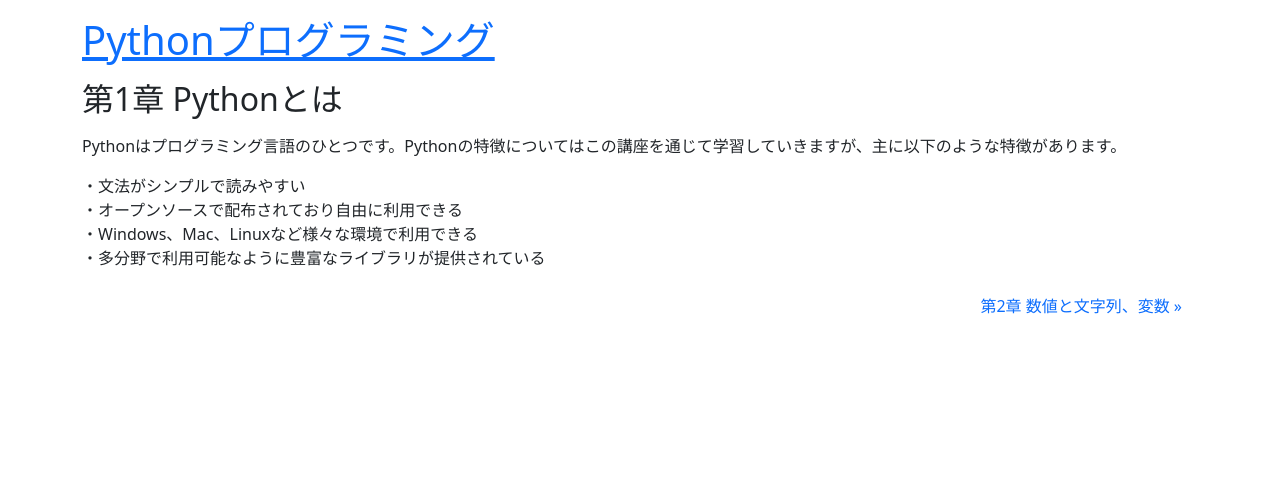
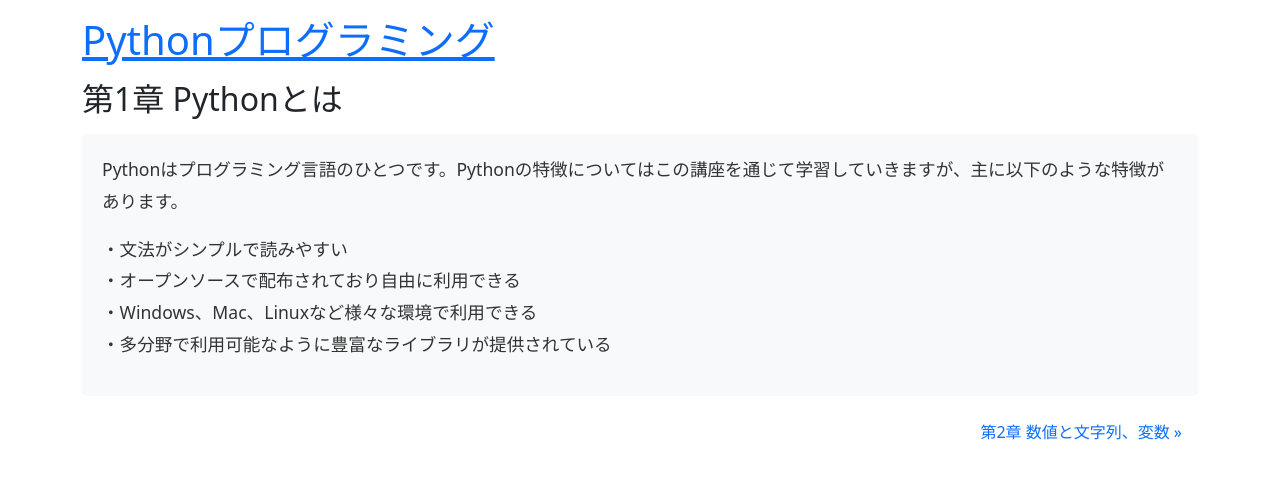
Before and after one commit to s84923/book-On, a Django app: page /books/1/chapters/1 in a window 1280 px wide. Shown: the part 56-535 px from the top of the page. Run offline with Django 4.2, Linux system fonts and the light colour scheme; a user stored in the database is signed in; data comes from the database, SQL or seed files in the repository; parts of the project's set-up code (start-up, migrations or seed data) failed here and were passed over; some libraries are stand-ins or nearby versions.

Commit message:
Update book_chapter.html

```diff
--- a/onboro/templates/onboro/book_chapter.html
+++ b/onboro/templates/onboro/book_chapter.html
@@ -13,13 +13,14 @@
 </h1>
 <h2 class="my-3">{{ chapter.title_with_number }}</h2>
 
-{{ chapter.body|linebreaks }}
+<div class="book-body">
+    {{ chapter.body|linebreaks }}
+</div>
 
-<ul class="nav">
+<ul class="nav mt-3">
     {# 前の章があったら表示 #}
     {% with prev_chapter=chapter.prev_chapter %}
         {% if prev_chapter %}
-            <!-- me-autoは「この要素の後に幅一杯の空きを入れる指定」 -->
             <li class="nav-item me-auto">
                 <a href="{% url 'onboro:book_chapter' book.id prev_chapter.number %}" class="nav-link">
                     &laquo; {{ prev_chapter.title_with_number }}
@@ -31,7 +32,6 @@
     {# 次の章があったら表示 #}
     {% with next_chapter=chapter.next_chapter %}
         {% if next_chapter %}
-            <!-- ms-autoは「この要素の前に幅一杯の空きを入れる指定」 -->
             <li class="nav-item ms-auto">
                 <a href="{% url 'onboro:book_chapter' book.id next_chapter.number %}" class="nav-link">
                     {{ next_chapter.title_with_number }} &raquo;
```
